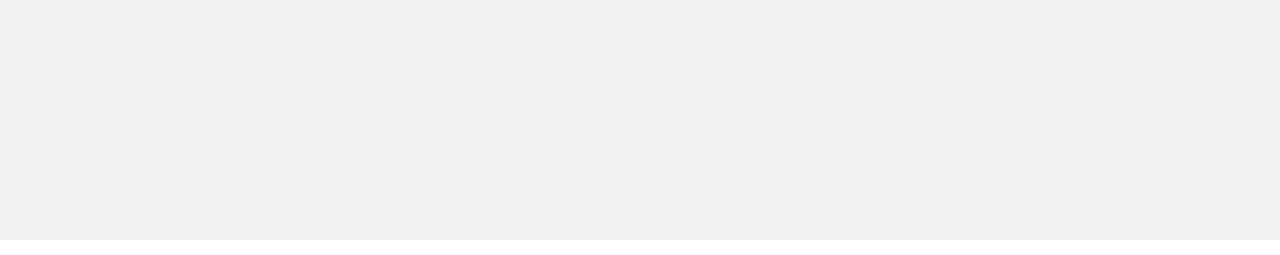
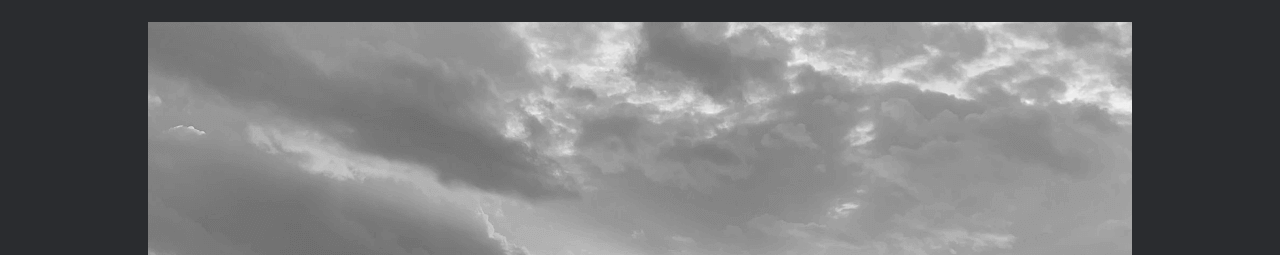
Before and after one commit to DaniloJacome/web_project_3_esp, a plain HTML site: page index.html in a window 1280 px wide. Shown: the part 516-771 px from the top of the page. Drawn offline with Linux system fonts and the light colour scheme; a web font is replaced by a local one.

Commit message:
Arreglos Finales

```diff
--- a/blocks/cover/__subtitle/cover__subtitle.css
+++ b/blocks/cover/__subtitle/cover__subtitle.css
@@ -1,5 +1,6 @@
 .cover__subtitle {
     width: 280px;
+
     font-weight: 400;
     font-size: 18px;
     line-height: 22px;
--- a/blocks/footer/footer.css
+++ b/blocks/footer/footer.css
@@ -1,8 +1,6 @@
 .footer {
-  display: flex;
-  justify-content: center;
-  background-color: #1f1f1f;
-  min-height: 350px;
-  padding: 60px 0 40px;
-  box-sizing: border-box;
+  position: relative;
+  max-width: 210px;
+  margin: auto;
+  bottom: 20px;
 }
--- a/blocks/header/header.css
+++ b/blocks/header/header.css
@@ -1,10 +1,5 @@
 .header {
-  height: 100vh;
-  min-height: 600px;
-  max-height: 756px;
-  background-color: #F2F2F2;
-  display: flex;
-  align-items: center;
-  position: relative;
-  overflow: hidden;
-}
+    display: flex;
+    align-items: center;
+    position: relative;
+  }
--- a/blocks/logo/logo.css
+++ b/blocks/logo/logo.css
@@ -1,3 +1,4 @@
 .logo {
-  z-index: 1;
+  display: flex;
+  margin: 0 auto;
 }
--- a/blocks/page/page.css
+++ b/blocks/page/page.css
@@ -1,6 +1,31 @@
 .page {
-  min-width: 1100px;
-  max-width: 1600px;
-  margin: 0 auto;
-  font-family: 'Helvetica Neue', Arial, sans-serif;
+  font-family: 'Inter', Verdana, Geneva, Tahoma, sans-serif;
+  color: #ffffff;
+  max-width: 1280px;
+  margin: auto;
+  text-rendering: optimizeLegibility;
+  background-color: #2A2C2F;
 }
+
+@font-face {
+  font-family: "Inter";
+  src: url("../styles/fonts/static/Inter-Regular.ttf");
+}
+
+@font-face {
+    font-family: "Inter-Bold";
+    src: url("../styles/fonts/static/Inter-Bold.ttf");
+}
+
+
+@media screen and (min-width: 768px) and (max-width: 1279px) {
+  .page {
+      max-width: 1279px;
+  }
+}
+
+@media screen and (min-width: 320px) and (max-width: 767px) {
+    .page {
+        max-width: 767px;
+    }
+}
--- a/pages/index.css
+++ b/pages/index.css
@@ -1,83 +1,29 @@
 @import url(../styles/normalize.css);
 @import url(../blocks/page/page.css);
+@import url(../blocks/cover/__background/cover__background.css);
+@import url(../blocks/cover/__button/cover__button.css);
+@import url(../blocks/cover/__subtitle/cover__subtitle.css);
+@import url(../blocks/cover/__title/cover__title.css);
+@import url(../blocks/cover/cover.css);
+@import url(../blocks/footer/__copyright/footer__copyright.css);
+@import url(../blocks/footer/footer.css);
 @import url(../blocks/header/header.css);
-@import url(../blocks/header/__link/header__link.css);
-@import url(../blocks/header/__main-illustration/header__main-illustration.css);
-@import url(../blocks/header/__square-pic/header__square-pic.css);
-@import url(../blocks/header/__subtitle/header_subtitle.css);
-@import url(../blocks/header/__title/header__title.css);
-@import url(../blocks/footer/footer.css);
-@import url(../blocks/footer/__author/footer__author.css);
-@import url(../blocks/footer/__column/footer__column.css);
-@import url(../blocks/footer/__column/_content-copyright/footer__column_content-copyright.css);
-@import url(../blocks/footer/__column/_content-social/footer__column_content-social.css);
-@import url(../blocks/footer/__column/_link/footer__column_link.css);
-@import url(../blocks/footer/__columns/footer__columns.css);
-@import url(../blocks/footer/__list/footer__list.css);
-@import url(../blocks/footer/__social-icons/footer__social-icons.css);
-@import url(../blocks/description/description.css);
-@import url(../blocks/techniques/techniques.css);
-@import url(../blocks/video/video.css);
-@import url(../blocks/video/__iframe/video__iframe.css);
-@import url(../blocks/video/__iframes/video__iframes.css);
-@import url(../blocks/oakley/oakley.css);
-@import url(../blocks/digits/digits.css);
-@import url(../blocks/feynman/feynman.css);
-@import url(../blocks/feynman/__image/feynman__image.css);
-@import url(../blocks/feynman/__link/feynman__link.css);
-@import url(../blocks/feynman/__subtitle/feynman__subtitle.css);
-@import url(../blocks/feynman/__title/feynman__title.css);
-@import url(../blocks/khan/khan.css);
-@import url(../blocks/khan/__author/khan__author.css);
-@import url(../blocks/khan/__book-container/khan__book-container.css);
-@import url(../blocks/khan/__book-pic/khan__book-pic.css);
-@import url(../blocks/khan/__buy-link/khan__buy-link.css);
-@import url(../blocks/khan/__container/khan__container.css);
-@import url(../blocks/khan/__quote-author-subline/khan__quote-author-subline.css);
-@import url(../blocks/khan/__quote-author/khan__quote-author.css);
-@import url(../blocks/khan/__quote/khan__quote.css);
-@import url(../blocks/khan/__title/khan__title.css);
-@import url(../blocks/kaufman/kaufman.css);
-@import url(../blocks/kaufman/__triangle/kaufman__triangle.css);
-@import url(../blocks/resources/resources.css);
-@import url(../blocks/resources/__logo-zone/resources__logo-zone.css);
-@import url(../blocks/resources/__logo/resources__logo.css);
-@import url(../blocks/footer/footer.css);
-@import url(../blocks/footer/__author/footer__author.css);
-@import url(../blocks/footer/__column/footer__column.css);
-@import url(../blocks/footer/__column/_content_about/footer__column_content_about.css);
-@import url(../blocks/footer/__column/_content-copyright/footer__column_content-copyright.css);
-@import url(../blocks/footer/__column/_content-social/footer__column_content-social.css);
-@import url(../blocks/footer/__column/_link/footer__column_link.css);
-@import url(../blocks/footer/__column-heading/footer__column-heading.css);
-@import url(../blocks/footer/__columns/footer__columns.css);
-@import url(../blocks/footer/__list/footer__list.css);
-@import url(../blocks/footer/__social-icons/footer__social-icons.css);
-@import url(../blocks/section-title/section-title.css);
-@import url(../blocks/section-title/_theme/section-title_theme_dark.css);
-@import url(../blocks/section-subtitle/section-subtitle.css);
-@import url(../blocks/section-subtitle/_theme/section-subtitle_theme_dark.css);
-@import url(../blocks/table/table.css);
-@import url(../blocks/table/__cell/table__cell.css);
-@import url(../blocks/table/__cell/_theme/table__cell_theme_dark.css);
-@import url(../blocks/table/__heading/table__heading.css);
-@import url(../blocks/table/__heading/_theme/table__heading_theme_dark.css);
-@import url(../blocks/table/__text/table__text.css);
-@import url(../blocks/table/__text/_theme/table__text_theme_dark.css);
-@import url(../blocks/table/_theme/table_theme_dark.css);
-@import url(../blocks/two-columns/two-columns.css);
-@import url(../blocks/two-columns/__brief/two-columns__brief.css);
-@import url(../blocks/two-columns/__main-text/two-columns__main-text.css);
-@import url(../blocks/two-columns/__paragraph/two-columns__paragraph.css);
-@import url(../blocks/two-columns/__span-accent/two-columns__span-accent.css);
-@import url(../blocks/rotacion/rotacion.css);
-@import url(../blocks/rotacion/keyframe-rotacion.css);
+@import url(../blocks/intro/__text-autor/intro__text-autor.css);
+@import url(../blocks/intro/__text-descripcion/intro__text-descripcion.css);
+@import url(../blocks/intro/__text-frase/intro__text-frase.css);
+@import url(../blocks/intro/__title/intro__title.css);
+@import url(../blocks/intro/intro.css);
+@import url(../blocks/lead/__image/lead__image.css);
+@import url(../blocks/lead/__subtitle/lead__subtitle.css);
+@import url(../blocks/lead/__title/lead__title.css);
+@import url(../blocks/lead/lead.css);
 @import url(../blocks/logo/logo.css);
-@import url(../blocks/logo/_place/logo_place_header.css);
-@import url(../blocks/logo/_place/logo_place_footer.css);
-@import url(../blocks/link/link.css);
-@import url(../blocks/cards/cards.css);
-@import url(../blocks/cards/__description/cards__description.css);
-@import url(../blocks/cards/__image/cards__image.css);
-@import url(../blocks/cards/__item/cards__item.css);
-@import url(../blocks/cards/__title/cards__title.css);
+@import url(../blocks/photo-grid/__item/photo-grid__item.css);
+@import url(../blocks/photo-grid/photo-grid.css);
+@import url(../blocks/place/__artist/place__artist.css);
+@import url(../blocks/place/__button/place__button.css);
+@import url(../blocks/place/__image/place__image.css);
+@import url(../blocks/place/__text/place__text.css);
+@import url(../blocks/place/__title/place__title.css);
+@import url(../blocks/place/place.css);
+@import url(../blocks/places/places.css);
```
Also changed, not shown: .nojekill.css (added).
